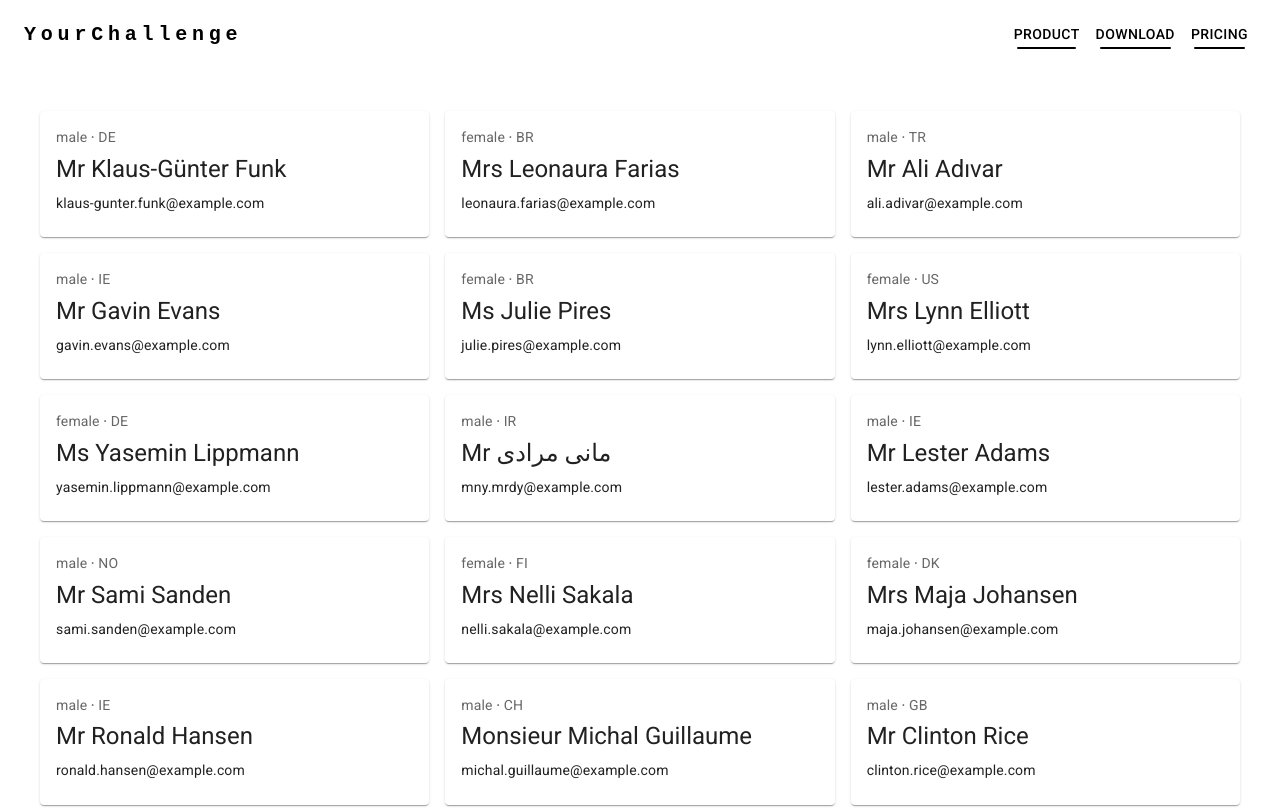
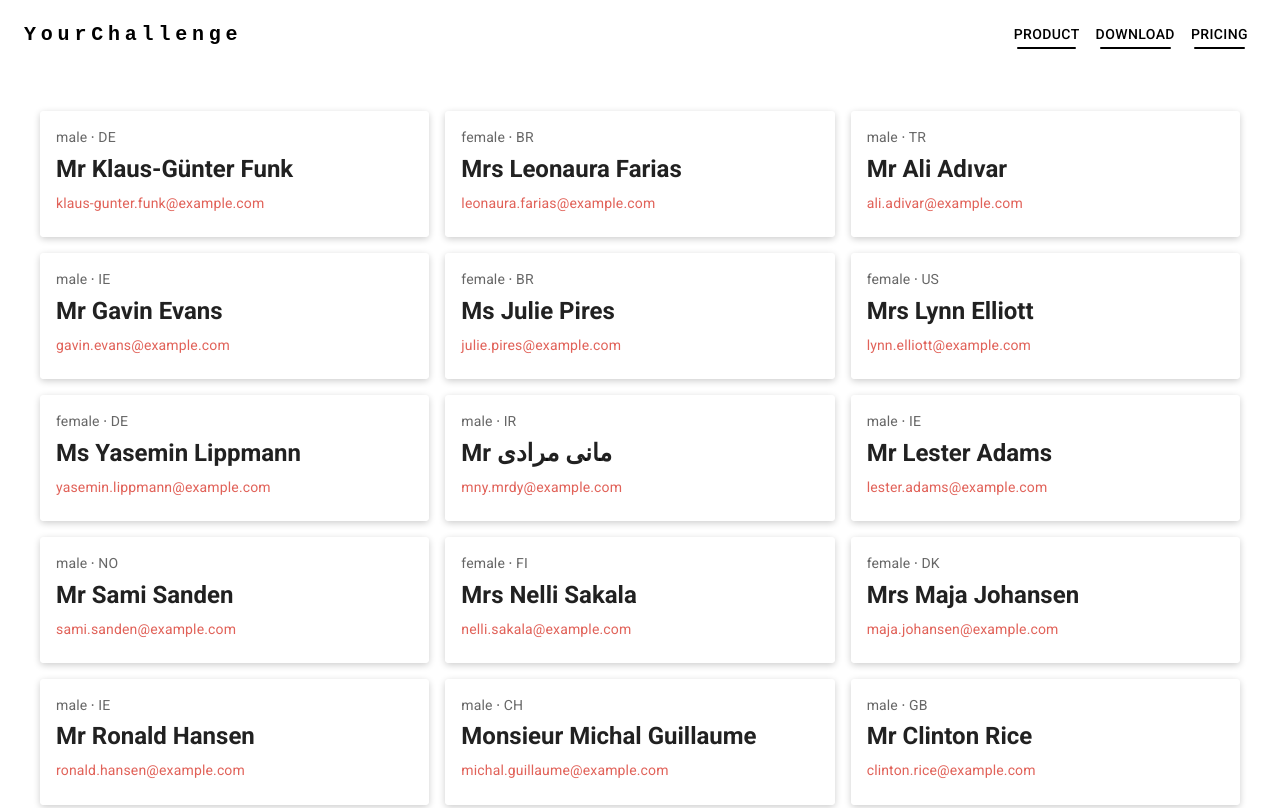
Before and after one commit to Abhinav4279/users-grid-panel, a React (Create React App) app: page / in a window 1280 px wide. Shown: the top 808 px of the page. Built offline with nearby package versions, Linux system fonts and the light colour scheme.

Commit message:
Card interactivity

```diff
--- a/src/components/User.jsx
+++ b/src/components/User.jsx
@@ -1,21 +1,33 @@
-import { Card, CardContent, Typography } from '@mui/material'
-import React from 'react'
+import { Card, CardActionArea, CardContent, Typography } from "@mui/material";
+import React, { useState } from "react";
 
-export const User = ( {user: { gender, nat, email, name: {title, first, last} }} ) => {
-    console.log(gender)
+export const User = ({
+  setCurrent,
+  current,
+  user: {
+    id,
+    gender,
+    nat,
+    email,
+    name: { title, first, last },
+  },
+}) => {
+
+  let selected = (id === current);
+
   return (
-    <Card sx={{ minWidth: 275 }}>
-      <CardContent>
-        <Typography sx={{ fontSize: 14 }} color="text.secondary" gutterBottom>
-          {gender} ⸱ {nat}
-        </Typography>
-        <Typography variant="h5" component="div" sx={{mb: 1}}>
-          {title + ' ' + first + ' ' + last}
-        </Typography>
-        <Typography variant="body2">
-          {email}
-        </Typography>
-      </CardContent>
-    </Card>
-  )
-}
+    <CardActionArea sx={{transition: '0.1'}} onClick={() => setCurrent(id)}>
+      <Card sx={{ minWidth: 275, cursor: "pointer", boxShadow: '0px 2px 7px rgba(0, 0, 0, 0.2)' }}>
+        <CardContent sx={{ bgcolor: (selected ? 'primary.main': 'primary.light'), transition: '0.1s' }}>
+          <Typography sx={{ fontSize: 14 }} color={selected ? 'text.select' : 'text.secondary'} gutterBottom>
+            {gender} ⸱ {nat}
+          </Typography>
+          <Typography color={selected ? 'text.select' : 'text.primary'} variant="h5" component="div" sx={{ mb: 1, fontWeight: '700' }}>
+            {title + " " + first + " " + last}
+          </Typography>
+          <Typography color={selected ? 'secondary.light': 'secondary.main'} variant="body2">{email}</Typography>
+        </CardContent>
+      </Card>
+    </CardActionArea>
+  );
+};
--- a/src/components/UserPanel.jsx
+++ b/src/components/UserPanel.jsx
@@ -25,11 +25,11 @@ export const UserPanel = () => {
 
   return (
     <Box sx={{p: 5}}>
-      {current && <CurrentUser user={users[current - 1]} />}
-      <Grid container spacing={2}>
+      {current !== null && <CurrentUser user={users[current]} />}
+      <Grid container spacing={2} justifyContent='center'>
         {users.map((user) => (
-          <Grid item sm={6} md={4}>
-            <User key={user.id} user={user} setCurrent={setCurrent} />
+          <Grid item key={user.id} sm={6} md={4}>
+            <User user={user} current={current} setCurrent={setCurrent} />
           </Grid>
         ))}
       </Grid>
```
